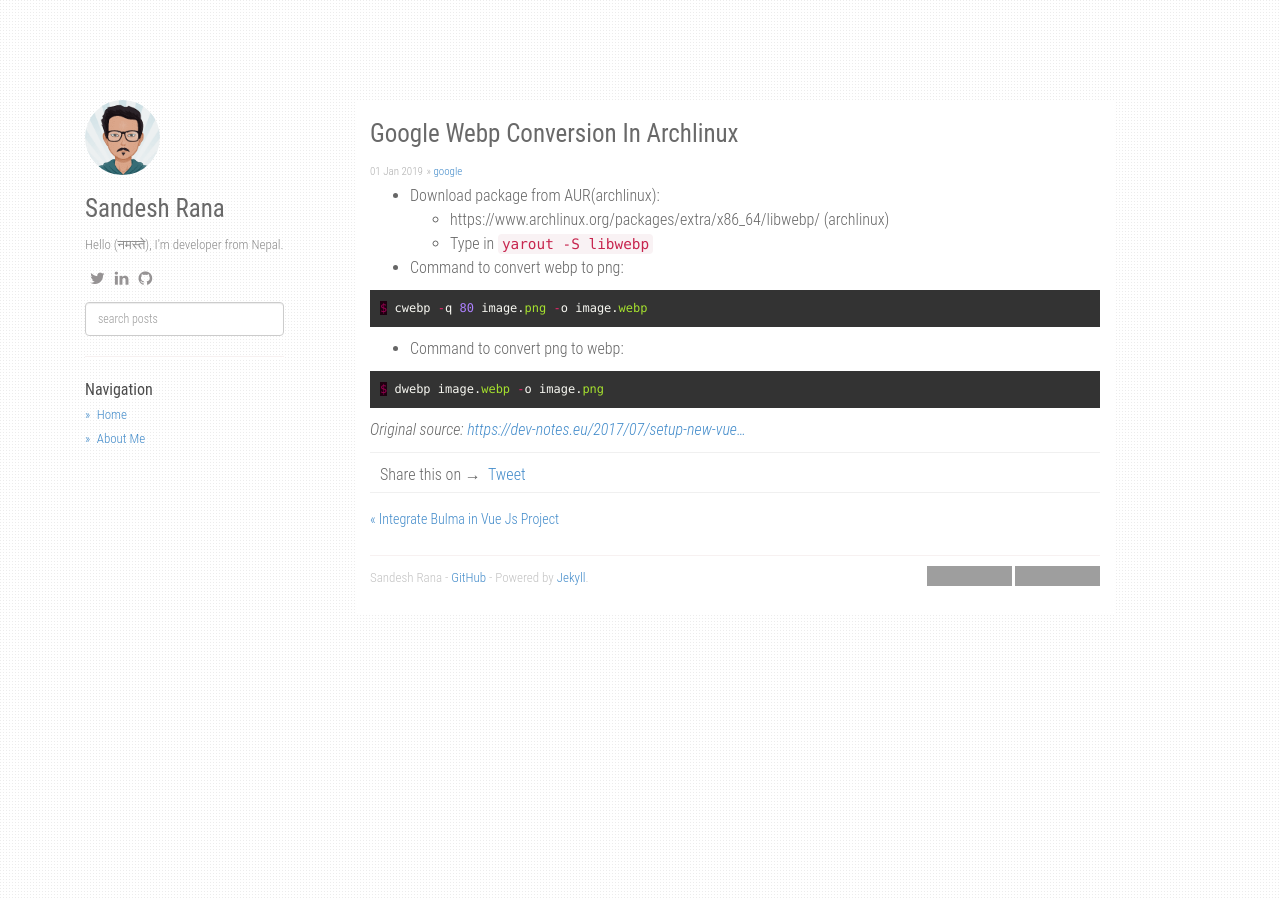
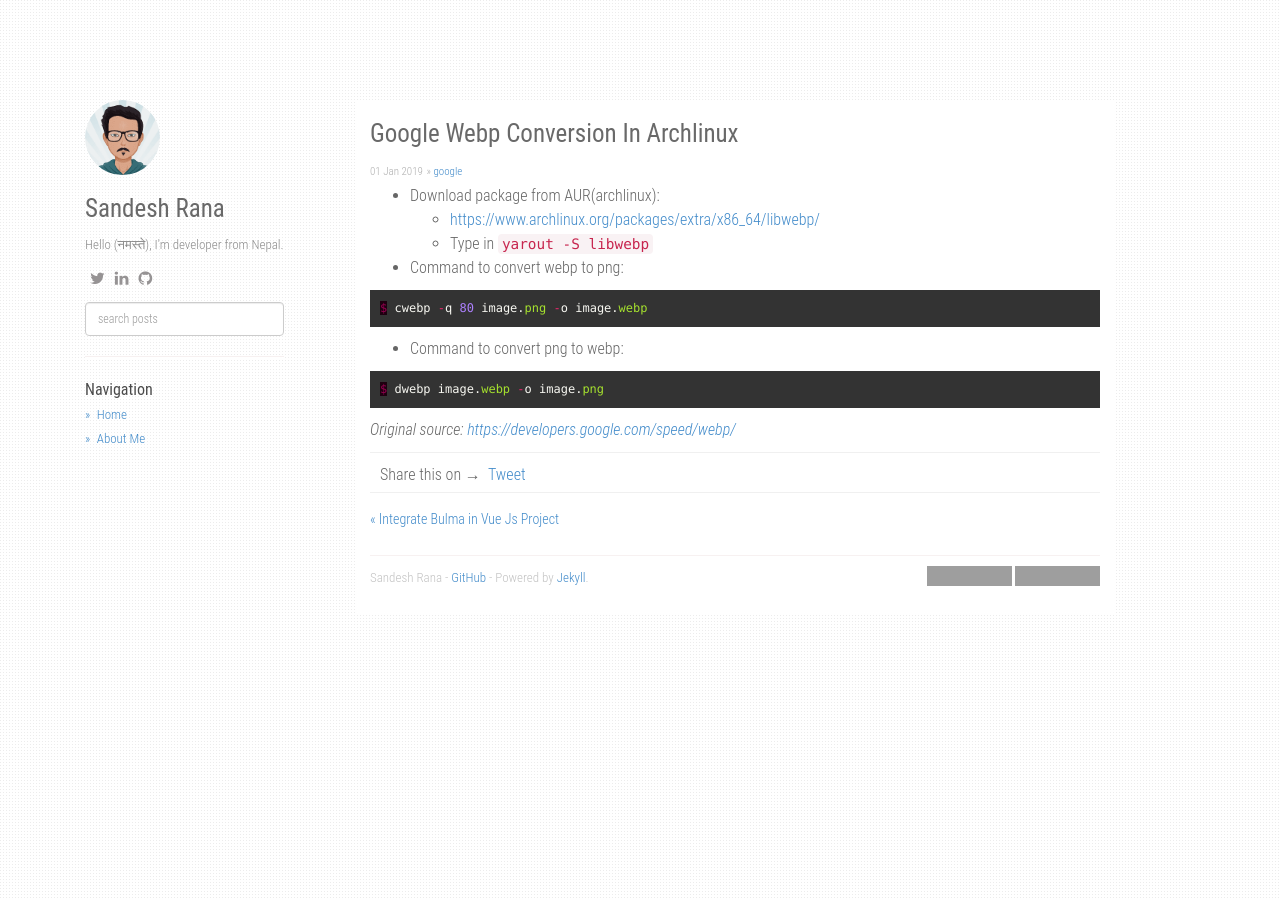
Before and after one commit to vimm0/vimm0.github.io, a Jekyll site: the page built from _posts/2019-01-01-google-webp-conversion-in-archlinux.markdown, in a window 1280 px wide. Built offline with Jekyll 4.4.1, drawn with Linux system fonts in a browser that asks for light colours; nearby versions of some CDN libraries; comment, search, counter and statistics services are not loaded; grey boxes are pictures that could not be loaded.

Commit message:
update google webp conversion link for original source

```diff
--- a/_posts/2019-01-01-google-webp-conversion-in-archlinux.markdown
+++ b/_posts/2019-01-01-google-webp-conversion-in-archlinux.markdown
@@ -5,7 +5,7 @@
 categories: google
 ---
 - Download package from AUR(archlinux):
-    - https://www.archlinux.org/packages/extra/x86_64/libwebp/ (archlinux)
+    - [https://www.archlinux.org/packages/extra/x86_64/libwebp/](https://www.archlinux.org/packages/extra/x86_64/libwebp/)
     - Type in `yarout -S libwebp`
 - Command to convert webp to png:
 
@@ -20,4 +20,4 @@
 $ dwebp image.webp -o image.png
 {% endhighlight %}
 
-_Original source:_ [_https://dev-notes.eu/2017/07/setup-new-vue..._](https://dev-notes.eu/2017/07/setup-new-vue-webpack-project-with-bulma/)
+_Original source:_ [_https://developers.google.com/speed/webp/_](https://developers.google.com/speed/webp/)
```
